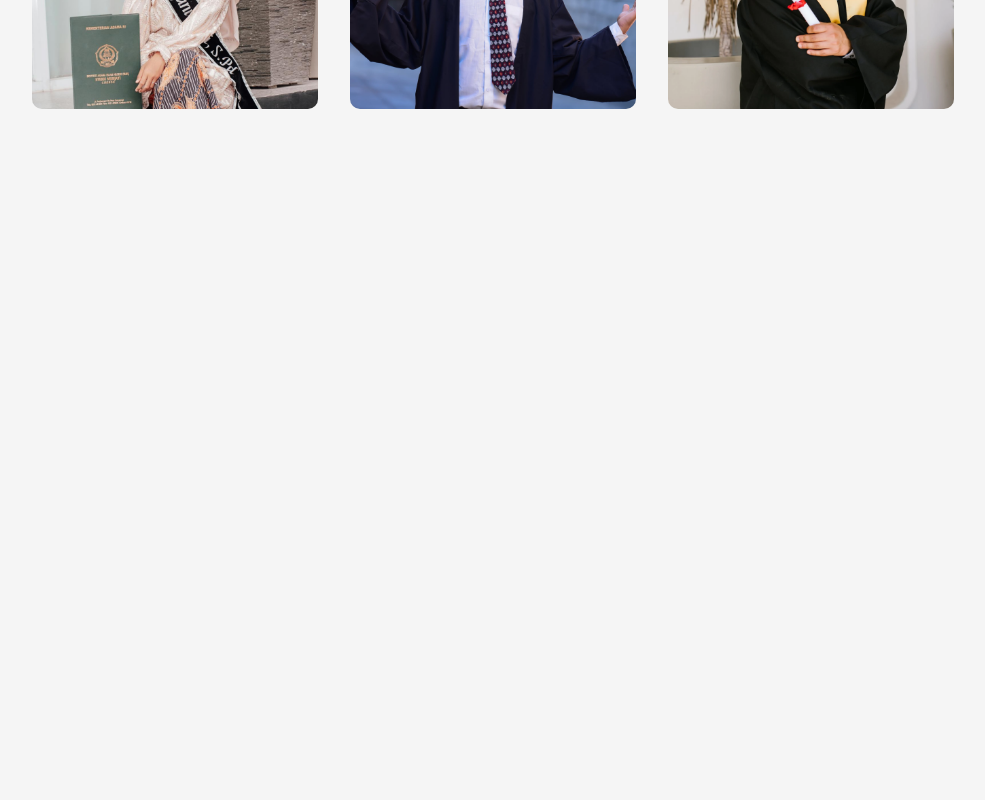
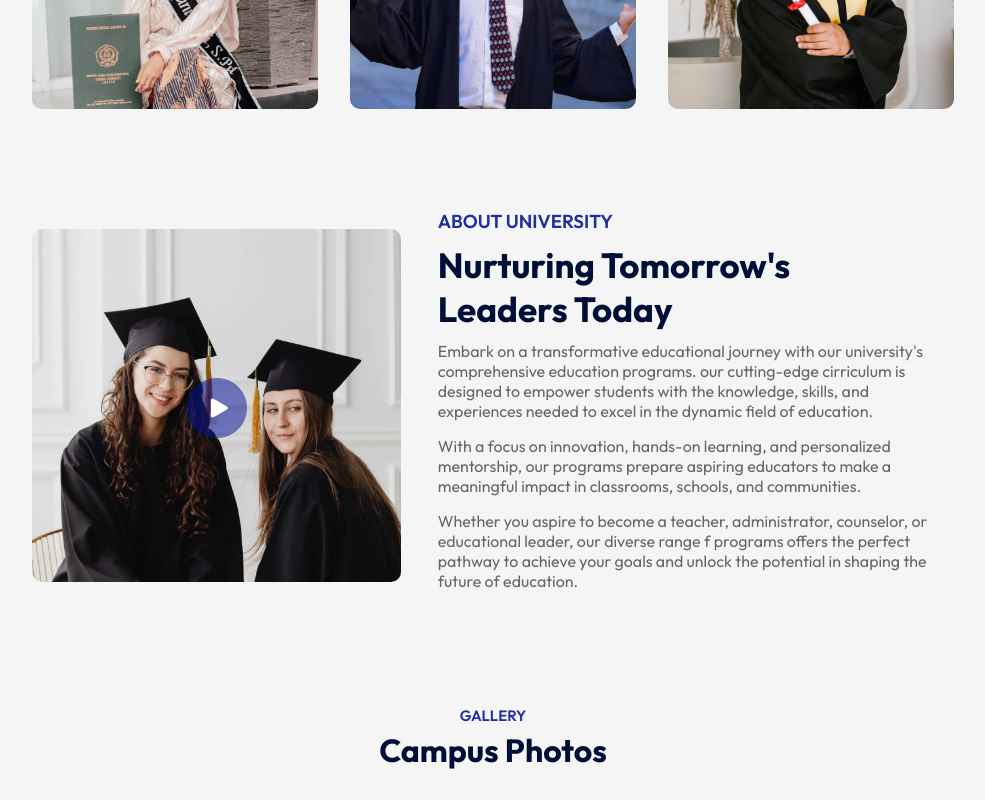
Before and after one commit to njirenjeri/edusity, a React (Vite) app: page / in a window 1280 px wide. Shown: the part 1192-1992 px from the top of the page, without its empty margins (147-1132 px from the left). Before the commit the page ends 1381 px from the top, so only its background shows below. Built offline with nearby package versions, Linux system fonts and the light colour scheme.

Commit message:
add about section

```diff
--- a/src/App.jsx
+++ b/src/App.jsx
@@ -3,6 +3,7 @@
 import Hero from './components/Hero/Hero'
 import Programs from './components/Programs/Programs'
 import Title from './components/Title/Title'
+import About from './components/About/About'
 
 const App = () => {
   return (
@@ -12,6 +13,8 @@
       <div className="container">
         <Title subTitle='our programs' title='what we offer'/>
         <Programs/>
+        <About/>
+        <Title subTitle='gallery' title='campus photos' />
       </div>
     </div>
   )
--- a/src/components/About/About.css
+++ b/src/components/About/About.css
@@ -0,0 +1,48 @@
+.about{
+    margin: 100px auto;
+    display: flex;
+    align-items: center;
+    justify-content: space-between;
+    width: 90%;
+}
+
+.about-left{
+    flex-basis: 40%;
+    position: relative;
+}
+
+.about-img{
+    width: 100%;
+    border-radius: 10px;
+}
+
+.play-icon{
+    width: 60px;
+    position: absolute;
+    top: 50%;
+    left: 50%;
+    transform: translate(-50%, -50%);
+}
+
+.about-right{
+    flex-basis: 56%;
+}
+
+.about h3{
+    font-weight: 600;
+    font-weight: 16px;
+    color: #212EA0;
+}
+
+.about h2{
+    font-size: 35px;
+    color: #000F38;
+    margin: 10px 0;
+    max-width: 400px;
+    text-transform: capitalize;
+}
+
+.about p{
+    color: #676767;
+    margin-bottom: 15px;
+}
--- a/src/components/About/About.jsx
+++ b/src/components/About/About.jsx
@@ -0,0 +1,29 @@
+import React from 'react'
+import './About.css'
+import about_img from '../../assets/edusity_assets/about.png'
+import play_icon from '../../assets/edusity_assets/play-icon.png'
+
+const About = () => {
+  return (
+    <div className='about'>
+        <div className="about-left">
+            <img src={about_img} alt="" className='about-img'/>
+            <img src={play_icon} alt="" className='play-icon'/>
+        </div>
+        <div className="about-right">
+            <h3>ABOUT UNIVERSITY</h3>
+            <h2>Nurturing tomorrow's leaders today</h2>
+            <p>Embark on a transformative educational journey with our university's comprehensive education programs. our cutting-edge
+                cirriculum is designed to empower students with the knowledge,
+                skills, and experiences needed to excel in the dynamic field of education.</p>
+            <p>With a focus on innovation, hands-on learning, and personalized mentorship, our programs prepare aspiring
+                educators to make a meaningful impact in classrooms, schools, and communities.</p>
+            <p>Whether you aspire to become a teacher, administrator, counselor, or educational leader,
+                our diverse range f programs offers the perfect pathway to achieve your goals
+                and unlock the potential in shaping the future of education.</p>
+        </div>
+    </div>
+  )
+}
+
+export default About
--- a/src/components/NavBar/NavBar.css
+++ b/src/components/NavBar/NavBar.css
@@ -22,3 +22,8 @@
     margin: 5px 20px;
     font-size: 16px;
 }
+
+.dark-nav{
+    background: #212EA0;
+    transition: 0.5s;
+}
--- a/src/components/NavBar/NavBar.jsx
+++ b/src/components/NavBar/NavBar.jsx
@@ -1,10 +1,18 @@
-import React from 'react'
+import React, { useEffect, useState } from 'react'
 import './NavBar.css'
 import logo from '../../assets/edusity_assets/logo.png'
 
 const NavBar = () => {
+
+  const [sticky, setSticky] = useState(false)
+  useEffect(() => {
+    window.addEventListener('scroll', () => {
+      window.scrollY > 80 ? setSticky(true) : setSticky(false)
+    })
+  }, []);
+
   return (
-    <nav className='container'>
+    <nav className={`container ${sticky ? 'dark-nav' : ''}`}>
         <img src={logo} alt="" className='logo'/>
         <ul>
             <li>Home</li>
```
